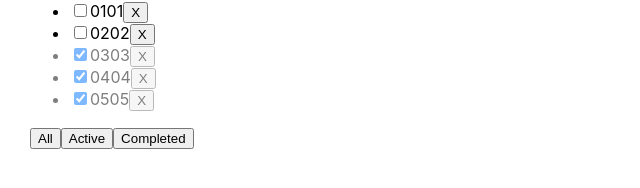
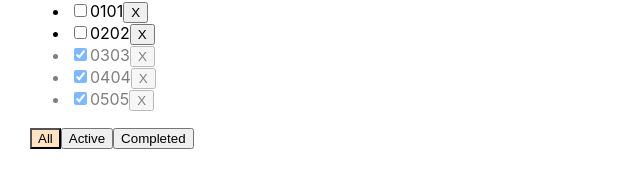
Before and after one commit to Ristretto1/inc_todolist_independent, a React (Create React App) app: page / in a window 1280 px wide. Shown: the part 128-316 px from the top of the page, without its empty margins (0-640 px from the left). Built offline with nearby package versions, Linux system fonts and the light colour scheme.

Commit message:
styling active btn

```diff
--- a/src/App.css
+++ b/src/App.css
@@ -10,3 +10,6 @@
 .taskIsDone {
   opacity: 0.5;
 }
+.activeFilterBtn {
+  background: bisque;
+}
```
